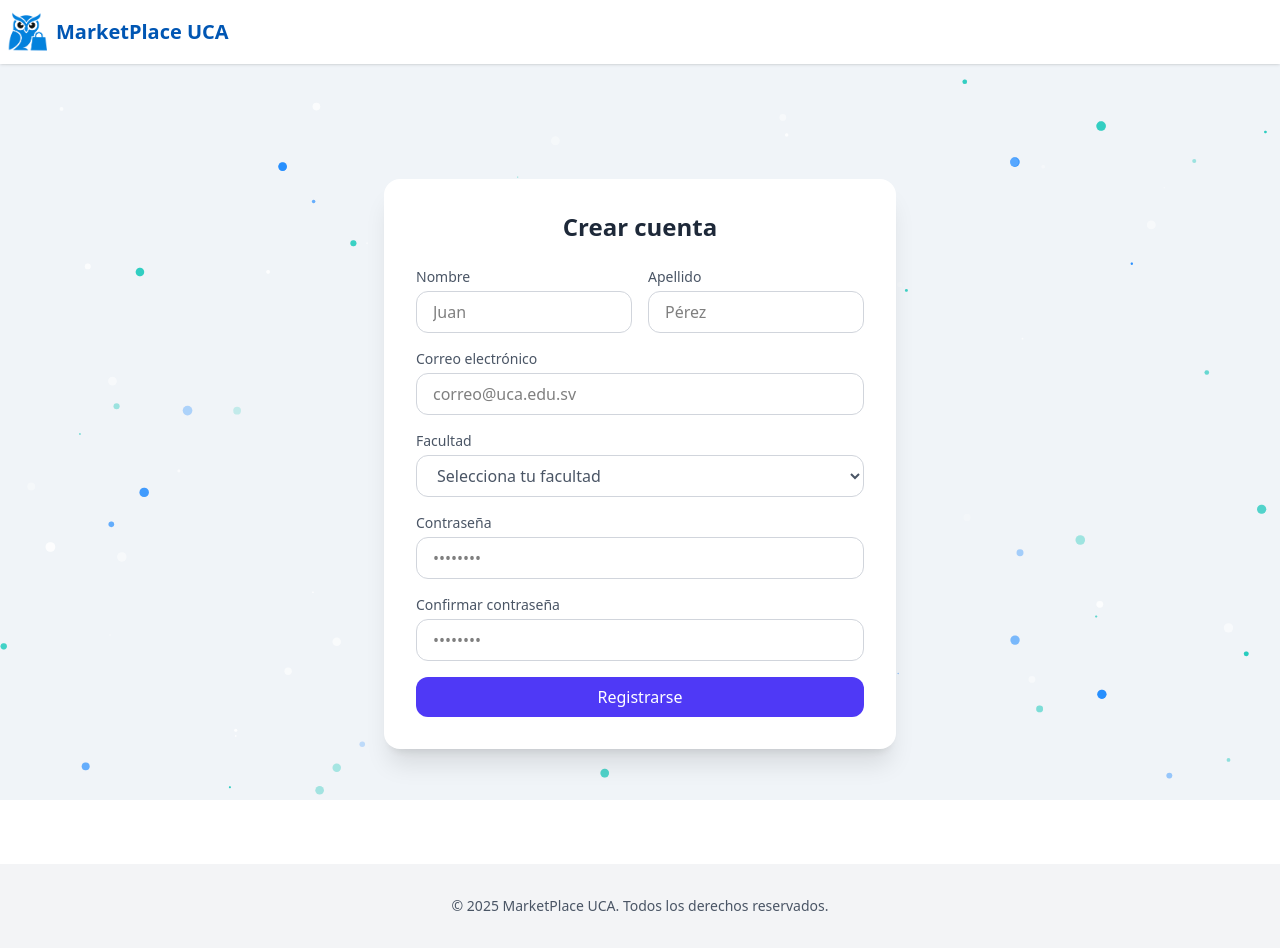
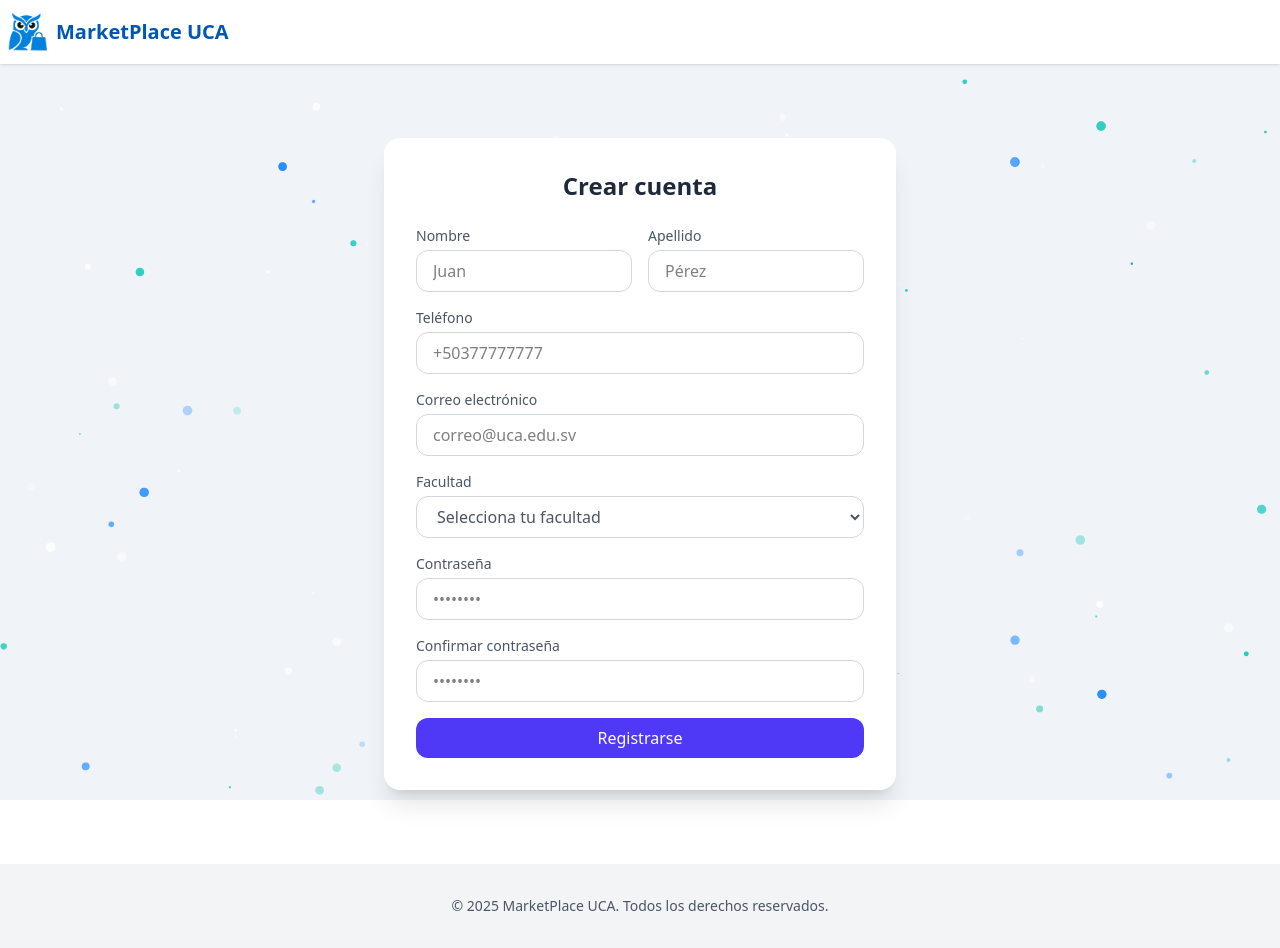
Before and after one commit to DavidGuevaraING/MarketPlace-UCA-Frontend, a React (Vite) app in the folder marketuca/: page /register in a window 1280 px wide. Built offline with nearby package versions, Linux system fonts and the light colour scheme; what axios-mock-adapter would draw is missing.

Commit message:
modificando register form

```diff
--- a/marketuca/src/modules/adminManager/components/AcceptAdmin.jsx
+++ b/marketuca/src/modules/adminManager/components/AcceptAdmin.jsx
@@ -72,7 +72,7 @@ const AcceptAdmin = () => {
     };
 
     return (
-        <motion.div className="relative min-h-screen flex flex-col items-center mt-4 text-center">
+        <motion.div className="relative min-h-screen flex flex-col items-center mt-4 text-center z-20   ">
             <ParticlesBackground/>
             <motion.h2
                 className="text-2xl font-bold text-gray-600 mb-6 z-20"
--- a/marketuca/src/modules/adminManager/page/AdminManager.jsx
+++ b/marketuca/src/modules/adminManager/page/AdminManager.jsx
@@ -18,7 +18,7 @@ const AdminManager = ({isAdmin}) => {
         }
     ];
   return(
-      <div className={`${isAdmin ? "visible" : "hidden"} px-4 py-2`}>
+      <div className={`${isAdmin ? "visible" : "hidden"} px-4 py-2 z-100`}>
           <Navbar isAdmin={true} />
           <AcceptAdmin users={users}/>
           <Footer/>
--- a/marketuca/src/modules/profile/page/profile.jsx
+++ b/marketuca/src/modules/profile/page/profile.jsx
@@ -58,7 +58,8 @@ const profile = () => {
     return (
         <div>
             <Navbar
-                isAdmin={true}
+                isAdmin={true
+            }
             />
             <Profile
             user={user}/>
--- a/marketuca/src/modules/register/components/RegisterForm.jsx
+++ b/marketuca/src/modules/register/components/RegisterForm.jsx
@@ -47,7 +47,20 @@ const RegisterForm = () => {
                                     placeholder="Pérez"
                                 />
                             </div>
+
                         </div>
+                        <div>
+                            <label className="block text-sm text-gray-600 mb-1">Teléfono</label>
+                            <input
+                                type="tel"
+                                required
+                                pattern="^\+503[267][0-9]{7}$"
+                                title="Debe ingresar un número salvadoreño válido. Ejemplo: +50377777777"
+                                className="w-full px-4 py-2 border border-gray-300 rounded-xl focus:outline-none focus:ring-2 focus:ring-indigo-400"
+                                placeholder="+50377777777"
+                            />
+                        </div>
+
                         <div>
                             <label className="block text-sm text-gray-600 mb-1">Correo electrónico</label>
                             <input
--- a/marketuca/src/modules/utils/navbar/Navbar.jsx
+++ b/marketuca/src/modules/utils/navbar/Navbar.jsx
@@ -105,13 +105,7 @@ const Navbar = ({ searchQuery, setSearchQuery, cartCount, isAdmin}) => {
                     <Search className="absolute left-3 top-1/2 transform -translate-y-1/2 w-4 h-4 text-gray-400" />
                 </div>
                 <div className="flex items-center gap-3">
-                    <motion.div whileHover="hover" whileTap="tap" variants={buttonVariants}>
-                        <Button variant="ghost" size="icon" className="rounded-full">
-                            <Link to="/">
-                                <MessageSquare className="w-5 h-5 text-[#0056b3]" />
-                            </Link>
-                        </Button>
-                    </motion.div>
+
                     <motion.div whileHover="hover" whileTap="tap" variants={buttonVariants}>
                         <Button variant="ghost" size="icon" className="rounded-full">
                             <Link to="/favorites">
```
Also changed, not shown: marketuca/src/modules/product/components/ProductDetail.jsx (+6 -1 lines).
